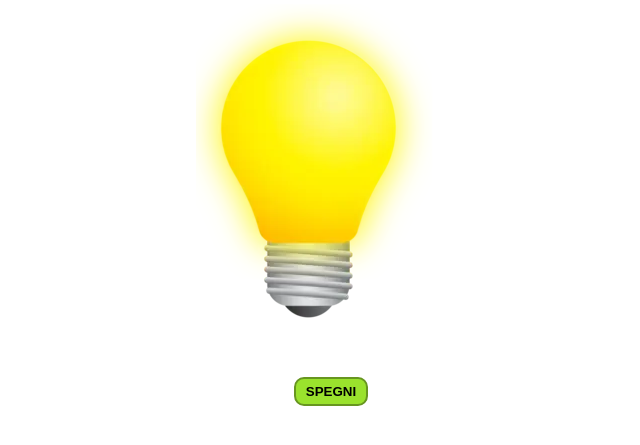
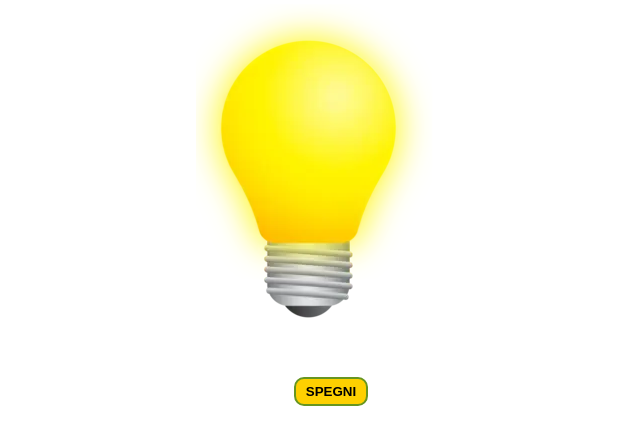
Before and after one commit to Danilo-Mosca/js-dom-1, a plain HTML site: page index.html in a window 1280 px wide. Both pictures are taken after a click on the button "ACCENDI". Shown: the part 81-526 px from the top of the page, without its empty margins (309-949 px from the left). Drawn offline with Linux system fonts and the light colour scheme.

Commit message:
add style.css istructions and classList.toggle for button click

```diff
--- a/css/style.css
+++ b/css/style.css
@@ -48,3 +48,9 @@ body {
 .btn-style:hover {
     background-color: #679620;
 }
+/* Classe pulsante che modifica solo il colore di sfondo del pulsante
+quando la lampadina è accesa */
+.btn-style-img-yellow {
+    background-color: #FED000;
+
+}
--- a/script/bonus-script.js
+++ b/script/bonus-script.js
@@ -27,6 +27,9 @@ btnTurn.addEventListener("click", function () {
         imageSelected.style.transform = "scaleX(-1)";
         //Modifico il testo del pulsante
         btnTurn.innerHTML = "Spegni";
+        // Modifico il colore di sfondo del pulsante quando la lampadina
+        // è accesa aggiungendo la classe "btn-style-img-yellow"
+        btnTurn.classList.toggle('btn-style-img-yellow');
     }
     else {
         imageSelected.src = "img/white_lamp.png";
@@ -34,6 +37,10 @@ btnTurn.addEventListener("click", function () {
         imageSelected.style.transform = "scaleX(+1)";
         //Modifico il testo del pulsante
         btnTurn.innerHTML = "Accendi";
+        // Riporto il colore di sfondo del pulsante originale
+        // (rimuovendo la classe "btn-style-img-yellow")
+        // quando clicco sul pulsante per spegnere la lampadina
+        btnTurn.classList.toggle('btn-style-img-yellow');
     }
 
 });
```
